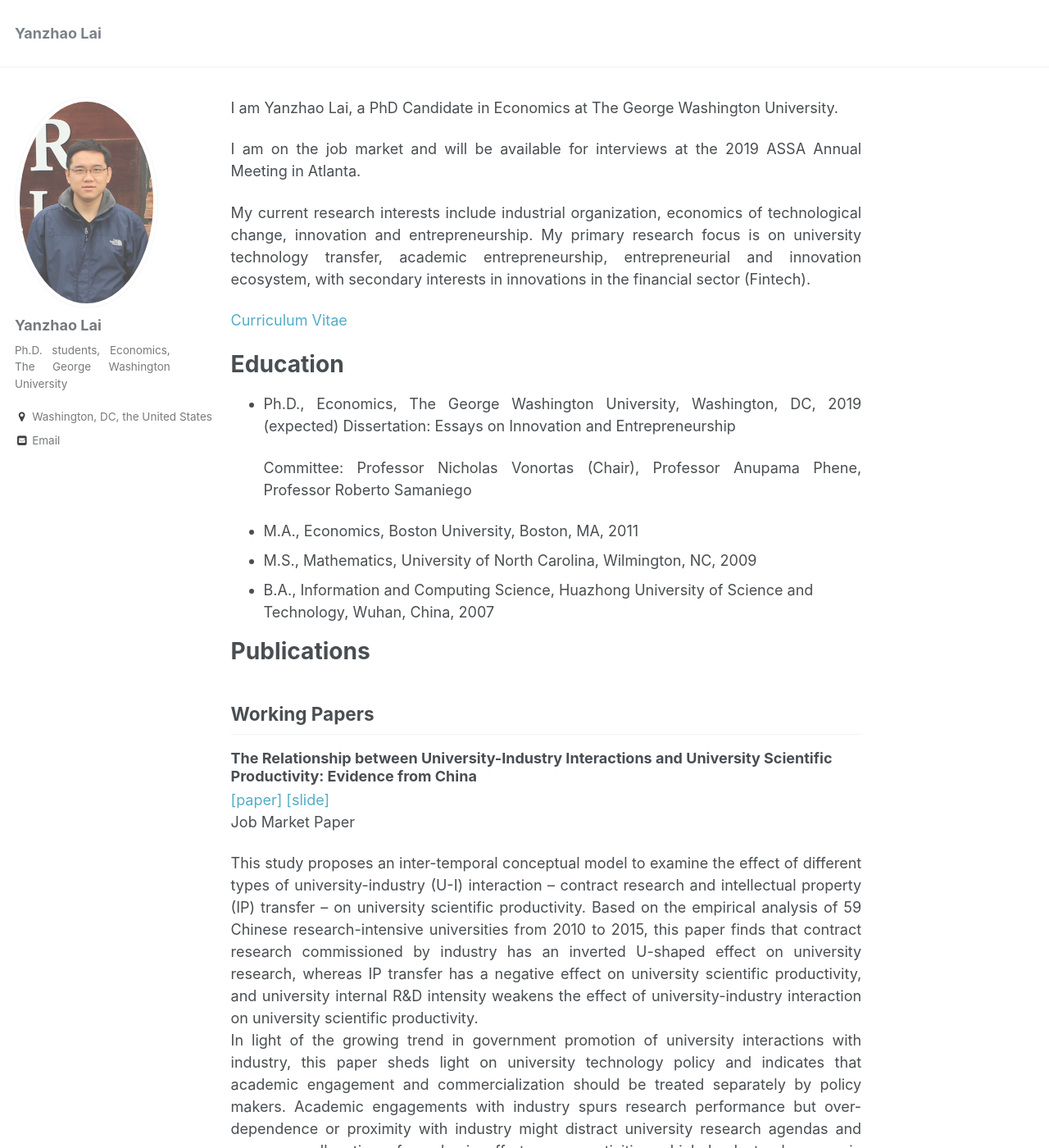
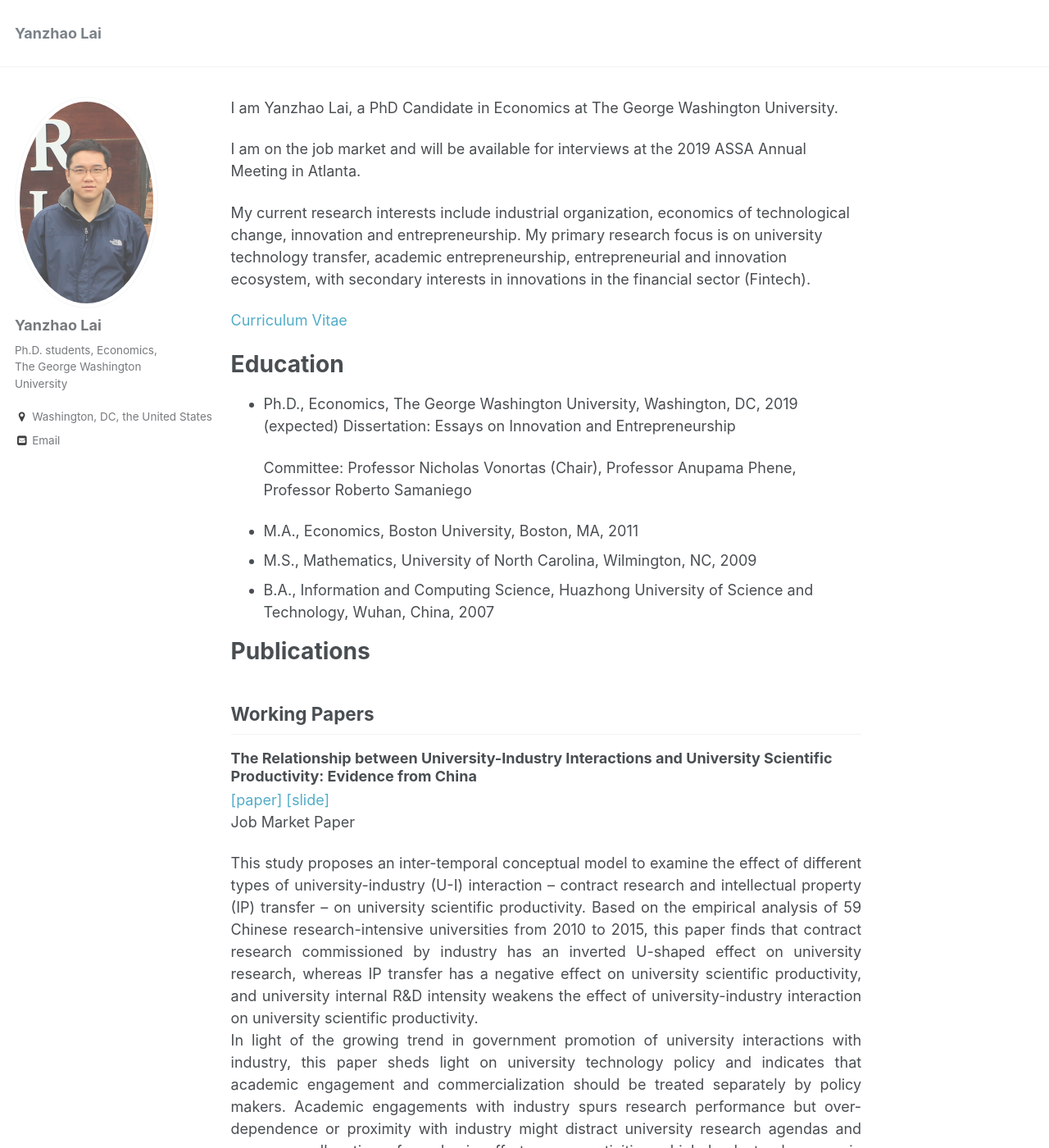
Before and after one commit to avariace/avariace.github.io, a Jekyll site: the page built from _pages/about.md, in a window 1280 px wide and 1400 px high. Shown: the whole window at 82% size. Built offline with Jekyll 4.4.1, drawn with Linux system fonts in a browser that asks for light colours.

Commit message:
修复文本对齐格式

```diff
--- a/_sass/_archive.scss
+++ b/_sass/_archive.scss
@@ -17,6 +17,12 @@
   a {
     color: inherit;
     text-decoration: none;
+  }
+}
+
+.archive__item {
+  p {
+    text-align: justify;
   }
 }
 
--- a/_sass/_base.scss
+++ b/_sass/_base.scss
@@ -59,7 +59,6 @@ small, .small {
 
 p {
   margin-bottom: 1.3em;
-  text-align: justify;
 }
 
 u,
```
